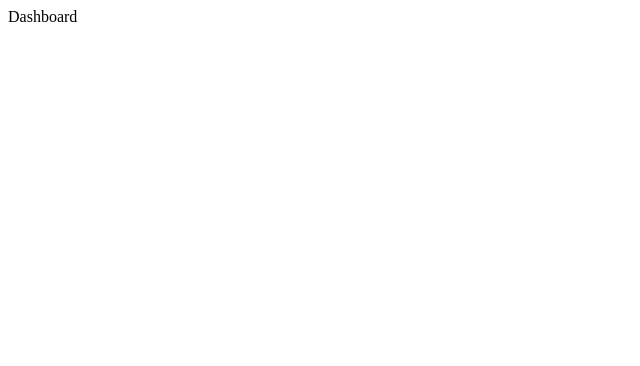
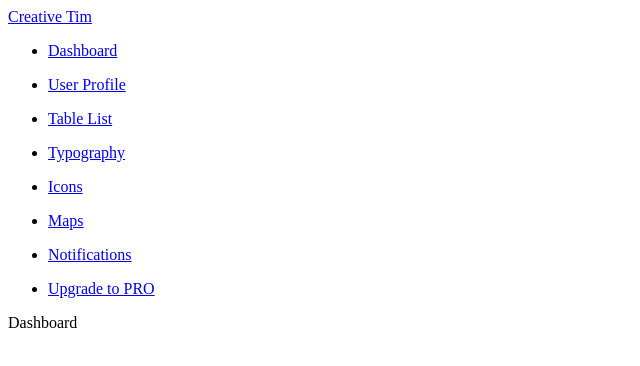
Before and after one commit to ncrousset/spavuejs, a Vue app: page /#/ in a window 1280 px wide. Shown: the top 366 px of the page, without its empty margins (0-640 px from the left). Built offline with nearby package versions, Linux system fonts and the light colour scheme.

Commit message:
creando la estructuda del proyecto

```diff
--- a/index.html
+++ b/index.html
@@ -6,7 +6,6 @@
   </head>
   <body>
     <div id="app">
-      <app></app>
     </div>
     <script src="build/build.js"></script>
   </body>
--- a/src/App.vue
+++ b/src/App.vue
@@ -1,10 +1,6 @@
 <template>
   <div id="app">
-        <div class="container">
-            <div class="col-sm-3">
     <router-view></router-view>
-            </div>
-        </div>
   </div>
 </template>
 
--- a/src/components/Dashboard.vue
+++ b/src/components/Dashboard.vue
@@ -1,10 +1,17 @@
 <template>
   <div class="dashboard">
+    <sidebar></sidebar>
     <div>Dashboard</div>
   </div>
 </template>
 <script>
-  export default {
-    name: 'dashboard'
+
+import Sidebar from './Sidebar'
+
+export default {
+  name: 'dashboard',
+  components: {
+    Sidebar
   }
+}
 </script>
--- a/src/components/MenuNav.vue
+++ b/src/components/MenuNav.vue
@@ -1,5 +1,5 @@
 <template>
-  <div class="nav">
+  <div class="MenuNav">
     <ul class="nav">
       <li class="active">
         <a href="dashboard.html">
@@ -56,6 +56,6 @@
 
 <script>
   export default{
-    name: 'nav'
+    name: 'MenuNav'
   }
 </script>
--- a/src/components/Sidebar.vue
+++ b/src/components/Sidebar.vue
@@ -1,27 +1,21 @@
 <template>
-    <div>
-        <header-component/>
-        <div>this is template body</div>
-        <other-component/>
+  <div class="sidebar" data-color="purple" data-image="assets/img/sidebar-5.jpg">
+    <div class="sidebar-wrapper">
+      <div class="logo">
+        <a href="http://www.creative-tim.com" class="simple-text">
+          Creative Tim
+        </a>
+      </div>
+      <menu-nav></menu-nav>
     </div>
+  </div>
 </template>
-<style>
-    body{
-        background-color:#ff0000;
-    }
-</style>
 <script>
-    import HeaderComponent from './components/header.vue'
-    import OtherComponent from './components/other.vue'
-    export default{
-        data(){
-            return{
-                msg:'hello vue'
-            }
-        },
-        components:{
-            'other-component':OtherComponent,
-            HeaderComponent,
-        }
-    }
+
+  import MenuNav from './MenuNav'
+
+  export default {
+    name: 'sidebar',
+    components: { MenuNav }
+  }
 </script>
```
Also changed, not shown: src/assets/logo.png (deleted). Lines whose indentation alone changed are shown as unchanged.
